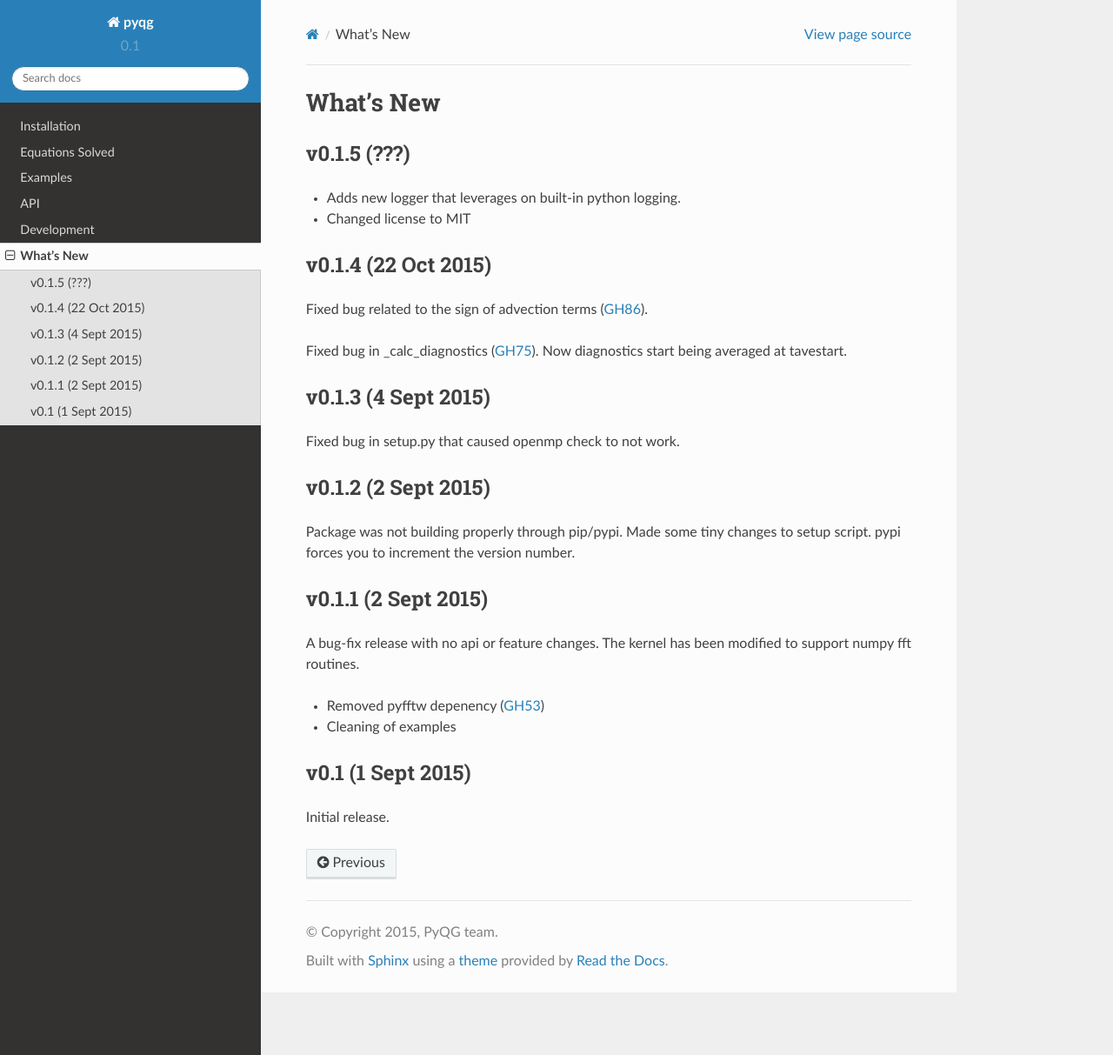
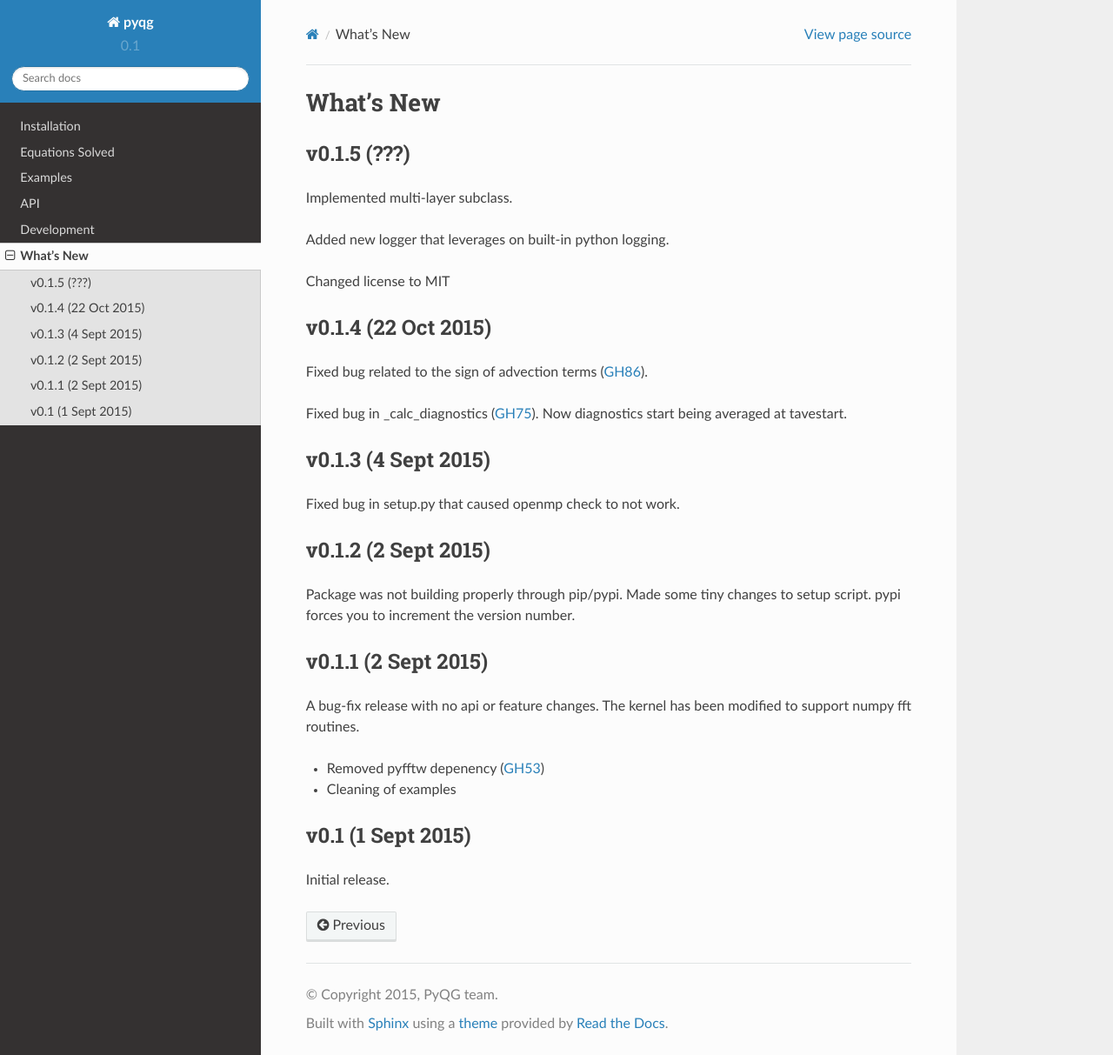
Before and after one commit to pyqg/pyqg, a Sphinx documentation site: the page built from docs/whats-new.rst, in a window 1280 px wide and 1213 px high. Shown: the whole window at 87% size. Built offline with Sphinx 7.4.7 and the Read the Docs theme 2.0.0, drawn with Linux system fonts in a browser that asks for light colours.

Commit message:
Updates whatsnew

```diff
--- a/docs/whats-new.rst
+++ b/docs/whats-new.rst
@@ -4,9 +4,11 @@ What's New
 v0.1.5 (???)
 ------------
 
-- Adds new logger that leverages on built-in python logging.
-- Changed license to MIT
+Implemented multi-layer subclass.
 
+Added new logger that leverages on built-in python logging.
+
+Changed license to MIT
 
 v0.1.4 (22 Oct 2015)
 --------------------
```
